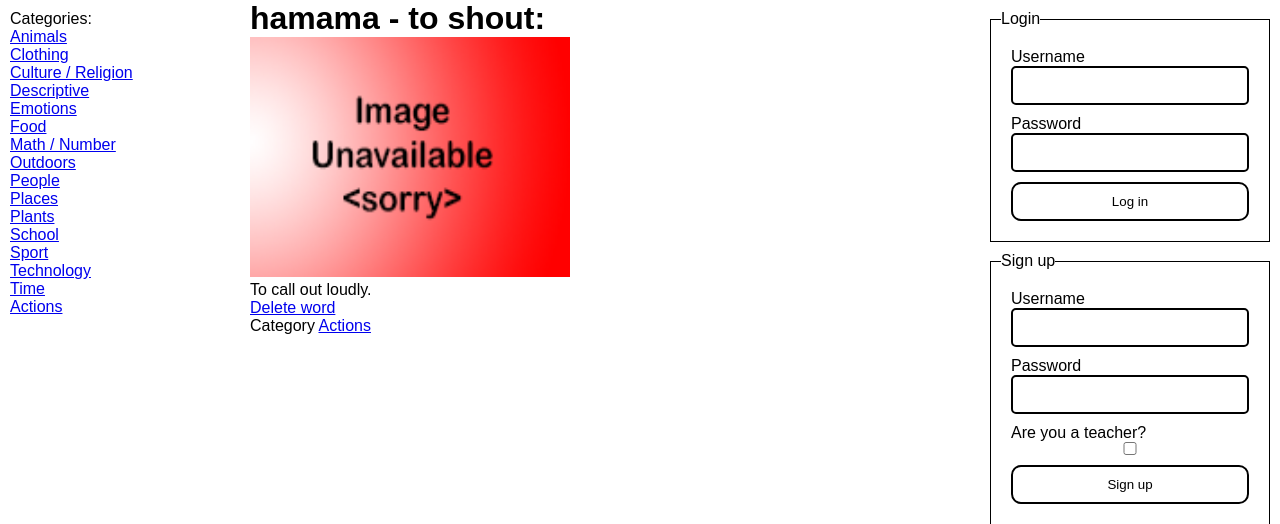
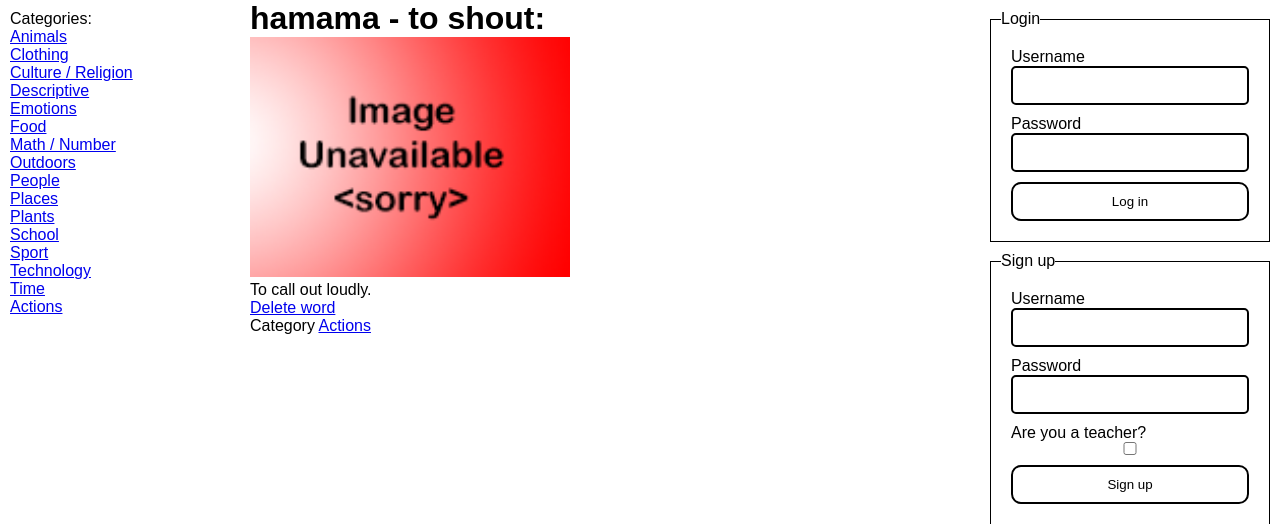
Before and after one commit to zadeviggers/13DTS, a Flask app: page /words/1 in a window 1280 px wide. Shown: the part 40-564 px from the top of the page. Run offline with Flask 3, Linux system fonts and the light colour scheme; data comes from the database, SQL or seed files in the repository.

Commit message:
Fix images stretching

```diff
--- a/internal-1-dictionary/static/style.css
+++ b/internal-1-dictionary/static/style.css
@@ -145,6 +145,12 @@ footer {
 	width: fit-content;
 }
 
+/* Images */
+img {
+	/* Stop images stretching & squishing when the width and height of the element don't match the actual image */
+	object-fit: cover;
+}
+
 /* Form styles */
 fieldset {
 	border: 1px solid black;
```
